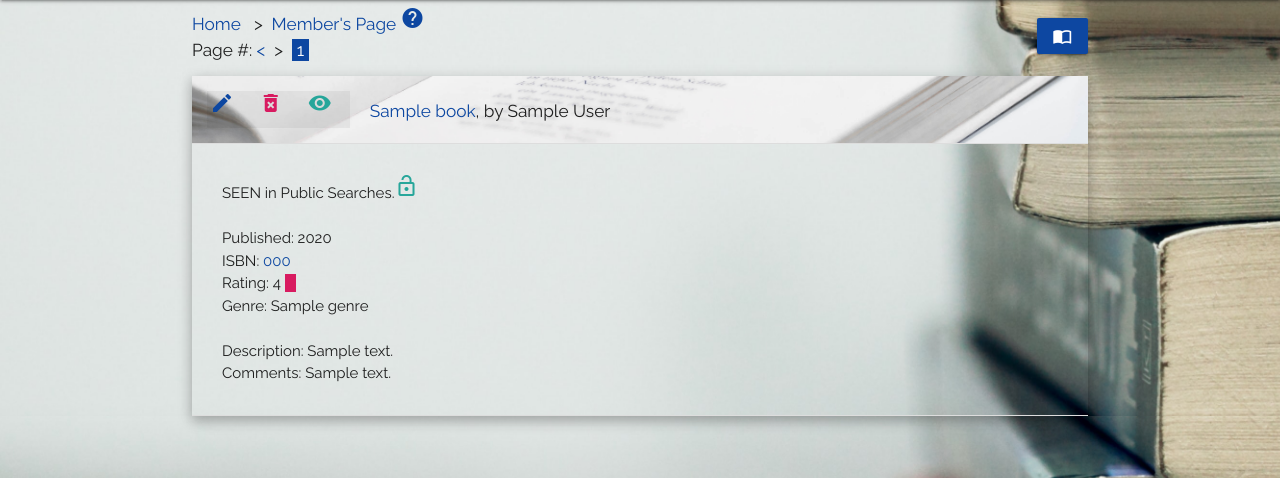
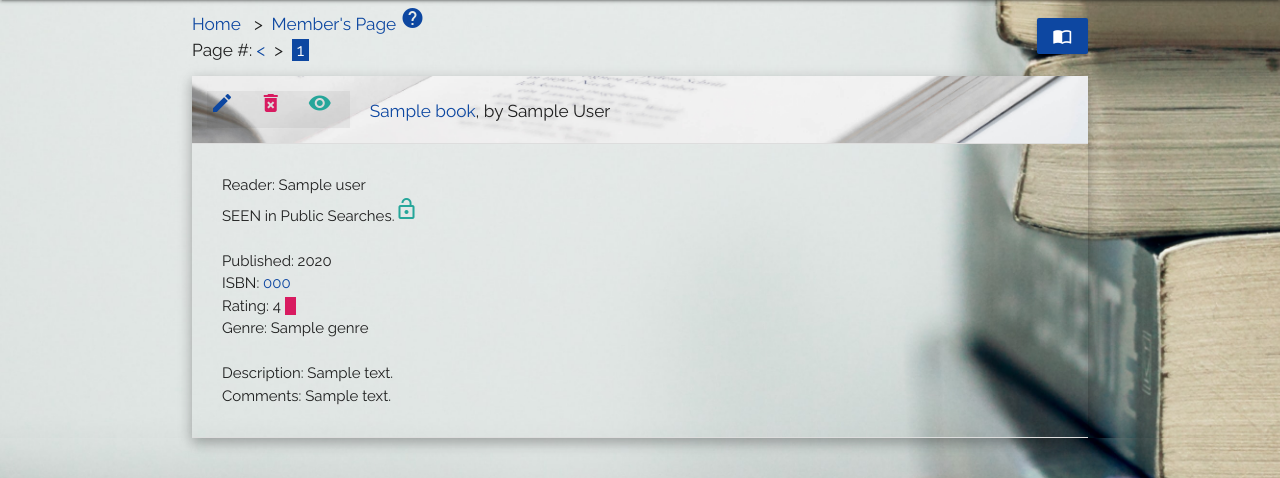
Before and after one commit to NaoiseGaffney/BookRepository, a Python web app: template templates/members.html in a window 1280 px wide, after a click that opens the changed part. Shown: the part 64-542 px from the top of the page. Run offline with Jinja, Linux system fonts and the light colour scheme; the template is opened without the code that fills it: most values are stand-ins (such as "Sample title", 1, 10 or a date in 2020); some libraries are stand-ins or nearby versions.

Commit message:
Added "<p>Reader: {{current_user.username}}</p>" to the collapsible-body in 'members.html' and 'search_results.html' to identify the Reader of each book. Useful in Public Book searches.

```diff
--- a/templates/members.html
+++ b/templates/members.html
@@ -86,6 +86,7 @@
                 </div>
             </div>
             <div class="collapsible-body">
+                <p>Reader: {{book.user}}</p>
                 {% if book.private_view %}
                 <p>HIDDEN from Public Searches.<i class="material-icons pink-text darken-1">lock</i></p>
                 {% else %}
--- a/templates/search_results.html
+++ b/templates/search_results.html
@@ -116,6 +116,7 @@
                 </div>
             </div>
             <div class="collapsible-body">
+                <p>Reader: {{book.user}}</p>
                 {% if book.private_view %}
                 <p>HIDDEN from Public Searches.<i class="material-icons pink-text darken-1">lock</i></p>
                 {% else %}
```
